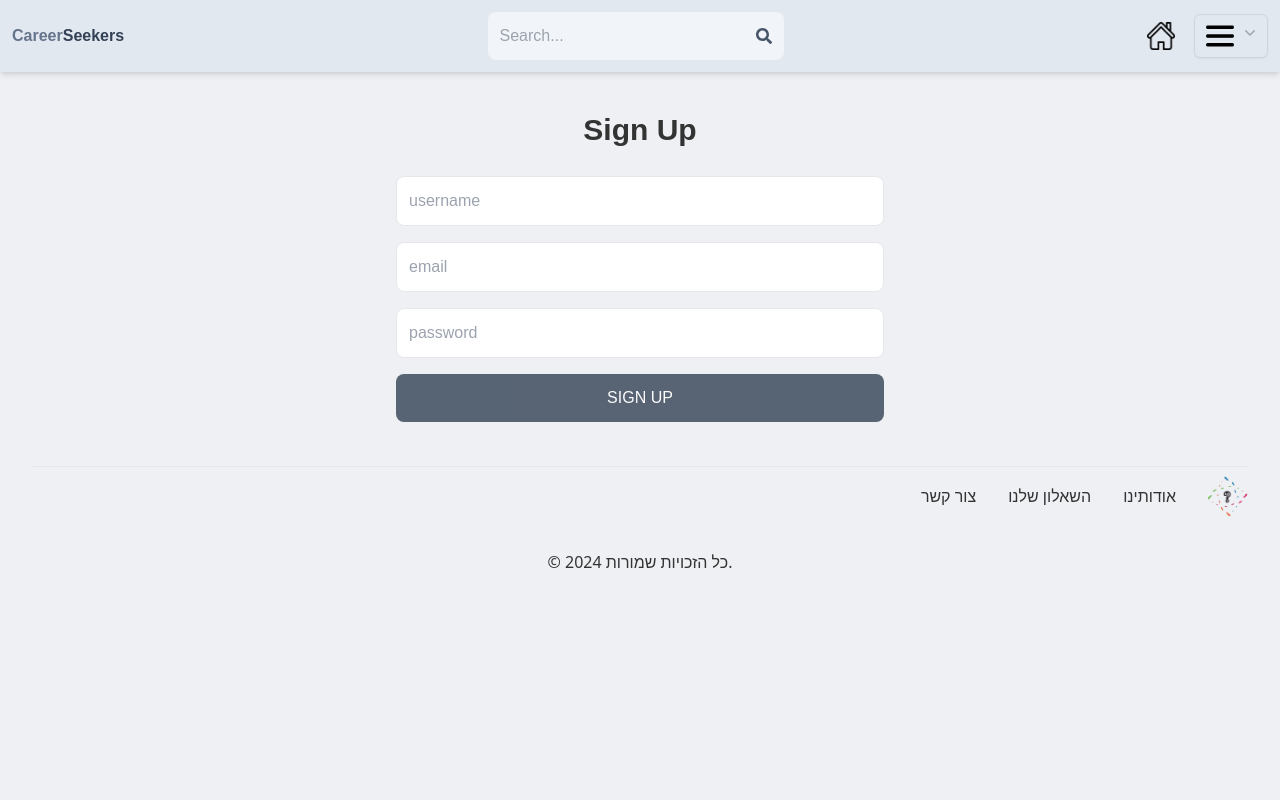
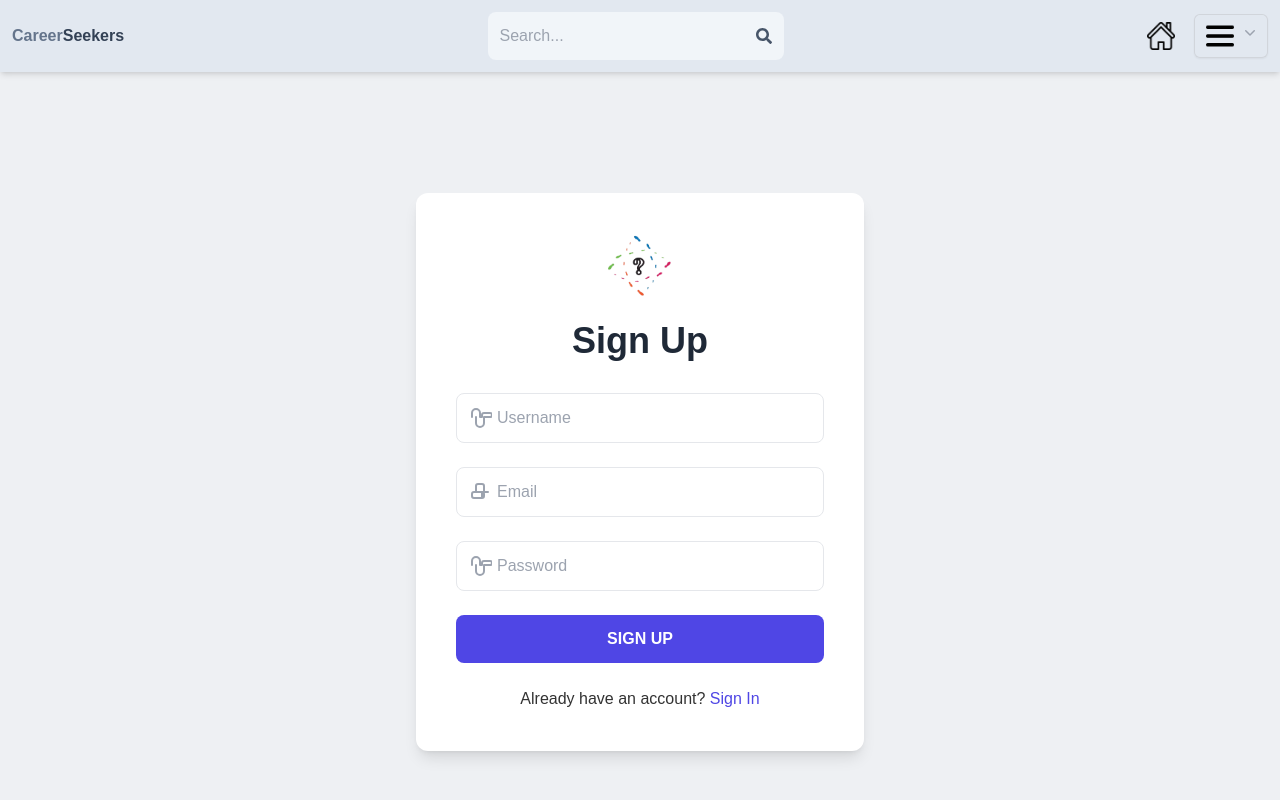
Before and after one commit to MamanDaniel/MITHABTEY-CareerSeekers, a React (Vite) app in the folder CareerSeekers/client/: page /signup in a window 1280 px wide. Shown: the top 800 px of the page. Built offline with nearby package versions, Linux system fonts and the light colour scheme; what chartjs-plugin-datalabels, tw-elements would draw is missing.

Commit message:
update signup style

```diff
--- a/CareerSeekers/client/src/pages/Signup.tsx
+++ b/CareerSeekers/client/src/pages/Signup.tsx
@@ -1,5 +1,6 @@
-import { useState } from "react";
+import { useState, useEffect } from "react";
 import { useNavigate } from "react-router-dom";
+import logoImage from '../assets/mithabteyLogo.png';
 
 export default function Signup() {
   const [formData, setFormData] = useState({
@@ -9,6 +10,7 @@ export default function Signup() {
   });
   const [error, setError] = useState<string | null>(null);
   const [loading, setLoading] = useState(false);
+  const [showFormMessage, setShowFormMessage] = useState(false);
   const navigate = useNavigate();
 
   const handleChange = (e: React.ChangeEvent<HTMLInputElement>) => {
@@ -17,10 +19,15 @@ export default function Signup() {
       ...prevData,
       [id]: value,
     }));
+    setShowFormMessage(false);
   };
 
   const handleSubmit = async (e: React.FormEvent) => {
     e.preventDefault();
+    if (!isFormValid()) {
+      setShowFormMessage(true);
+      return;
+    }
     try {
       setLoading(true);
       const res = await fetch("/server/auth/signup", {
@@ -53,44 +60,69 @@ export default function Signup() {
     );
   };
 
+  useEffect(() => {
+    setError(null);
+  }, []);
+
   return (
-    <div className="p-3 max-w-lg mx-auto">
-      <h1 className="text-3xl text-center font-semibold my-7">Sign Up</h1>
-      <form onSubmit={handleSubmit} className="flex flex-col gap-4">
+    <div className="min-h-screen flex items-center justify-center bg-cover bg-center p-3">
+      <div className="bg-white p-10 rounded-xl shadow-lg max-w-md w-full">
+        <div className="flex justify-center mb-6">
+          <img src={logoImage} alt="Company Logo" className="h-16 w-16" />
+        </div>
+        <h1 className="text-4xl text-center font-bold mb-8 text-gray-800">Sign Up</h1>
+        <form onSubmit={handleSubmit} className="space-y-6">
+          <div className="relative">
             <input
               type="text"
-          placeholder="username"
-          className="border p-3 rounded-lg"
+              placeholder="Username"
+              className="w-full px-10 py-3 border rounded-lg focus:outline-none focus:ring-2 focus:ring-indigo-500"
               id="username"
               value={formData.username}
               onChange={handleChange}
             />
+            <svg className="w-6 h-6 absolute top-1/2 transform -translate-y-1/2 left-3 text-gray-400" fill="none" stroke="currentColor" viewBox="0 0 24 24" xmlns="http://www.w3.org/2000/svg"><path strokeLinecap="round" strokeLinejoin="round" strokeWidth="2" d="M12 11V7a4 4 0 10-8 0v4M8 11v6a4 4 0 108 0v-6m0 0h6a2 2 0 002-2V9a2 2 0 00-2-2h-6a2 2 0 00-2 2v2m0 0h-2"></path></svg>
+          </div>
+          <div className="relative">
             <input
               type="email"
-          placeholder="email"
-          className="border p-3 rounded-lg"
+              placeholder="Email"
+              className="w-full px-10 py-3 border rounded-lg focus:outline-none focus:ring-2 focus:ring-indigo-500"
               id="email"
               value={formData.email}
               onChange={handleChange}
             />
+            <svg className="w-6 h-6 absolute top-1/2 transform -translate-y-1/2 left-3 text-gray-400" fill="none" stroke="currentColor" viewBox="0 0 24 24" xmlns="http://www.w3.org/2000/svg"><path strokeLinecap="round" strokeLinejoin="round" strokeWidth="2" d="M16 12H8m0 0H6a2 2 0 00-2 2v2a2 2 0 002 2h8a2 2 0 002-2v-2a2 2 0 00-2-2H8zm0 0V6a2 2 0 012-2h4a2 2 0 012 2v6m0 0h4m-6 4v2m0-6v6m0-6v6"></path></svg>
+          </div>
+          <div className="relative">
             <input
               type="password"
-          placeholder="password"
-          className="border p-3 rounded-lg"
+              placeholder="Password"
+              className="w-full px-10 py-3 border rounded-lg focus:outline-none focus:ring-2 focus:ring-indigo-500"
               id="password"
               value={formData.password}
               onChange={handleChange}
             />
-
+            <svg className="w-6 h-6 absolute top-1/2 transform -translate-y-1/2 left-3 text-gray-400" fill="none" stroke="currentColor" viewBox="0 0 24 24" xmlns="http://www.w3.org/2000/svg"><path strokeLinecap="round" strokeLinejoin="round" strokeWidth="2" d="M12 11V7a4 4 0 10-8 0v4M8 11v6a4 4 0 108 0v-6m0 0h6a2 2 0 002-2V9a2 2 0 00-2-2h-6a2 2 0 00-2 2v2m0 0h-2"></path></svg>
+          </div>
           <button
             type="submit"
-          disabled={loading || !isFormValid()}
-          className="bg-slate-700 text-white p-3 rounded-lg uppercase hover:opacity-95 disabled:opacity-80"
+            className="w-full bg-indigo-600 text-white py-3 rounded-lg uppercase font-semibold hover:bg-indigo-500 transition duration-300"
           >
             {loading ? "Loading..." : "Sign Up"}
           </button>
         </form>
         {error && <p className="text-red-500 text-center mt-4">{error}</p>}
+        {showFormMessage && !isFormValid() && (
+          <p className="text-red-500 text-center mt-4">Please fill in all fields</p>
+        )}
+        <p className="text-center mt-6">
+          Already have an account?{" "}
+          <a href="/signin" className="text-indigo-600 hover:underline">
+            Sign In
+          </a>
+        </p>
+      </div>
     </div>
   );
 }
```
Lines whose indentation alone changed are shown as unchanged.
